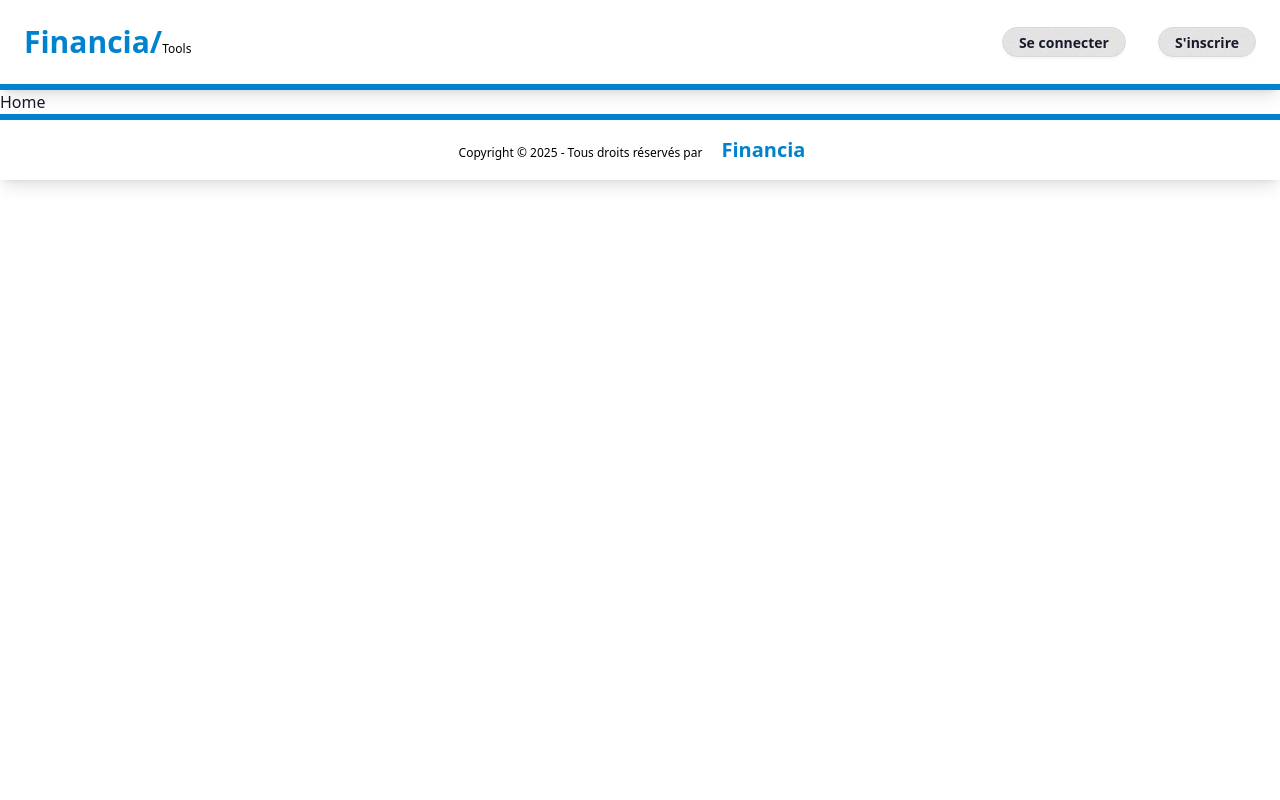
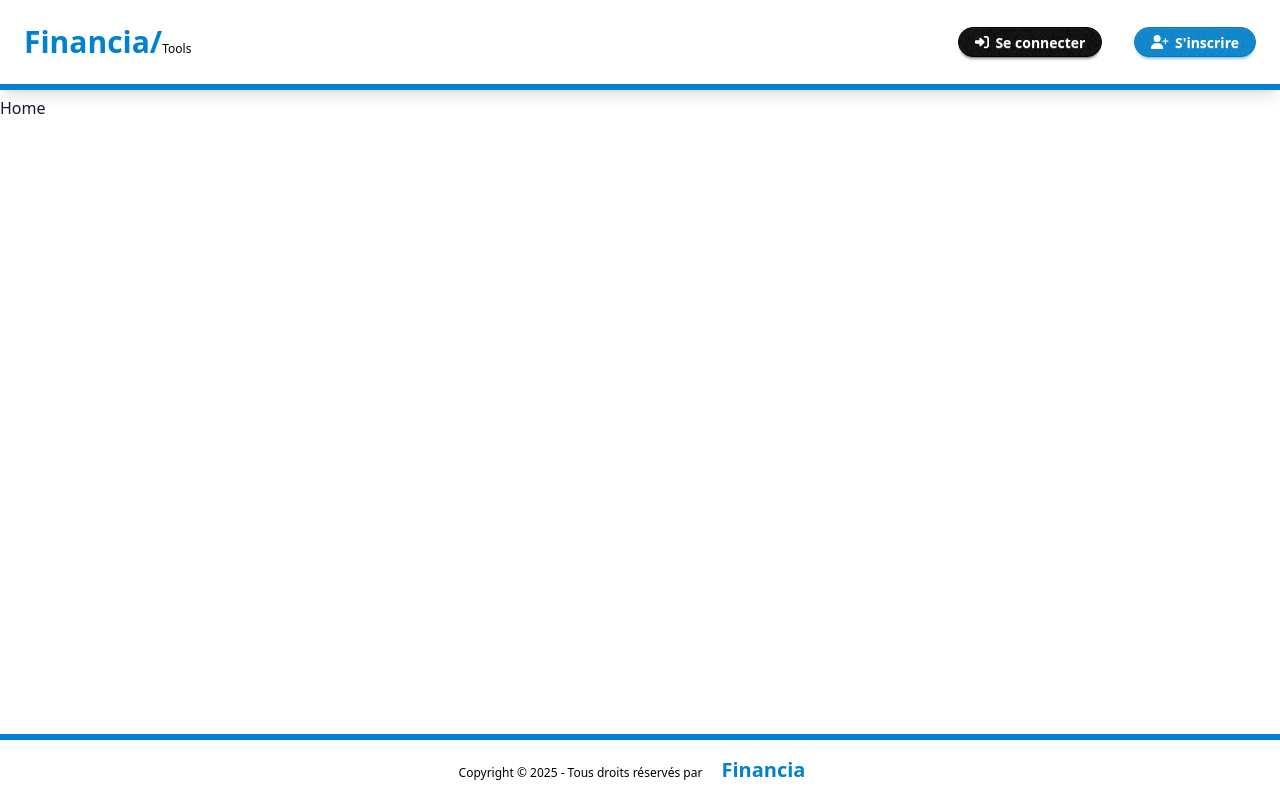
Before and after one commit to Steve05h20/Financia-Tools, a Vue app: page / in a window 1280 px wide. Built offline with nearby package versions, Linux system fonts and the light colour scheme.

Commit message:
ajout d'icone de navigation et fixation header footer

```diff
--- a/src/App.vue
+++ b/src/App.vue
@@ -1,11 +1,15 @@
 <script setup lang="ts">
 import { RouterView } from 'vue-router'
-import Header from './components/HeaderPage.vue'
+import HeaderPage from './components/HeaderPage.vue'
 import Notification from './components/ToastNotification.vue'
+import FooterHome from './components/FooterHome.vue'
 </script>
 
 <template>
-  <Header />
-  <Notification />
-  <RouterView />
+  <HeaderPage />
+  <div class="py-24">
+    <Notification />
+    <RouterView />
+  </div>
+  <FooterHome class="mt-10 fixed bottom-0 w-full bg-base-100" />
 </template>
--- a/src/components/FooterHome.vue
+++ b/src/components/FooterHome.vue
@@ -4,7 +4,7 @@ const currentYear = new Date().getFullYear()
 
 <template>
   <footer
-    class="footer sm:footer-horizontal footer-center bg-base-100 text-base-content p-4 border-t-6 shadow-lg border-primary"
+    class="footer sm:footer-horizontal footer-center bg- text-base-content p-4 border-t-6 shadow-lg border-primary"
   >
     <aside>
       <p class="text-black font-normal text-xs">
@@ -12,5 +12,7 @@ const currentYear = new Date().getFullYear()
         <span class="text-xl text-primary m-4 font-bold">Financia</span>
       </p>
     </aside>
+
+
   </footer>
 </template>
--- a/src/components/HeaderAvatar.vue
+++ b/src/components/HeaderAvatar.vue
@@ -15,15 +15,19 @@ const handleLogout = () => {
   auth.deconnexion()
   router.push('/')
 }
+
+const capitalize = (str: string) => {
+  return str.charAt(0).toUpperCase() + str.slice(1)
+}
 </script>
 <template>
 
 <details class="dropdown dropdown-center">
   <summary class="btn m-1 avatar  btn-xs py-4 avatar-online avatar-placeholder gap-4 flex items-center">
     <div class="bg-primary text-neutral-content w-8 rounded-full">
-    <span class="text-lg">{{ Props.userName[0] }}</span>
+    <span class="text-lg">{{ capitalize(Props.userName) [0] }}</span>
   </div>
-  <p class="font-bold text-lg">{{ Props.userName }}</p>
+  <p class="font-bold text-lg">{{ capitalize(Props.userName) }}</p>
   </summary>
   <ul class="menu dropdown-content bg-base-100 rounded-box z-1 w-52 p-2 shadow-sm">
     <li><a href="/profile" class="hover:bg-primary hover:text-primary-content"> <font-awesome-icon :icon="faUser" /> Profile</a></li>
--- a/src/components/HeaderPage.vue
+++ b/src/components/HeaderPage.vue
@@ -2,7 +2,8 @@
 import AuthView from '@/views/AuthView.vue'
 import { ref } from 'vue'
 import { RouterLink } from 'vue-router'
-
+import { FontAwesomeIcon } from '@fortawesome/vue-fontawesome';
+import { faUser, faWallet, faHome, faRightToBracket, faUserPlus } from '@fortawesome/free-solid-svg-icons';
 import HeaderAvatar from './HeaderAvatar.vue'
 import { useUserStore } from '@/stores/useUserSotre'
 
@@ -33,6 +34,7 @@ const fermerModal = () => {
 }
 </script>
 <template>
+  <div class="fixed top-0 left-0 right-0 z-50">
     <header
       class="navbar bg-base-100 text-base-content flex justify-around border-b-6 shadow-lg border-primary max-lg:flex-col max-lg:items-center transition-all"
     >
@@ -60,7 +62,7 @@ const fermerModal = () => {
           @click="isMenuOpen = false"
           v-if="userStore.isConnected"
         >
-        Home
+        <font-awesome-icon :icon="faHome" /> Home
         </RouterLink>
         <RouterLink
           class="btn max-sm:btn-xl"
@@ -69,7 +71,7 @@ const fermerModal = () => {
           @click="isMenuOpen = false"
           v-if="userStore.isConnected"
         >
-        Budget
+        <font-awesome-icon :icon="faWallet" /> Budget
         </RouterLink>
         <RouterLink
           class="btn max-sm:btn-xl"
@@ -78,25 +80,26 @@ const fermerModal = () => {
           @click="isMenuOpen = false"
           v-if="userStore.isConnected"
         >
-        Profile
+        <font-awesome-icon :icon="faUser" /> Profile
         </RouterLink>
 
         <div v-if="!userStore.isConnected" class="flex justify-between items-center gap-8">
-        <button class="btn" @click="connexionModalRef?.showModal()">Se connecter</button>
-        <button class="btn" @click="inscriptionModalRef?.showModal()">S'inscrire</button>
+          <button class="btn btn-neutral"  @click="connexionModalRef?.showModal()"> <font-awesome-icon :icon="faRightToBracket" /> Se connecter</button>
+          <button class="btn btn-primary" @click="inscriptionModalRef?.showModal()"> <font-awesome-icon :icon="faUserPlus" /> S'inscrire</button>
         </div>
 
         <HeaderAvatar :userName="userStore.user.firstName" v-else />
       </nav>
     </header>
+  </div>
 
   <!-- Modal pour l'inscription -->
   <dialog ref="inscriptionModalRef" class="modal w-96 h-auto m-auto">
     <div class="modal-box">
       <form method="dialog">
-        <button class="btn btn-sm btn-circle btn-ghost absolute right-2 top-2">✕</button>
+        <button class="btn btn-sm btn-circle btn-ghost  absolute right-2 top-2">✕</button>
       </form>
-      <AuthView action="inscription" @change-action="toggleModal" @inscription-reussie="fermerModal" @connexion-reussie="fermerModal" />
+      <AuthView action="inscription"  @change-action="toggleModal" @inscription-reussie="fermerModal" @connexion-reussie="fermerModal" />
     </div>
   </dialog>
 
@@ -108,7 +111,7 @@ const fermerModal = () => {
           ✕
         </button>
       </form>
-      <AuthView action="connexion" @inscription-reussie="fermerModal" @connexion-reussie="fermerModal" @change-action="toggleModal" />
+      <AuthView action="connexion"  @inscription-reussie="fermerModal" @connexion-reussie="fermerModal" @change-action="toggleModal" />
     </div>
   </dialog>
 </template>
--- a/src/views/HomeView.vue
+++ b/src/views/HomeView.vue
@@ -1,10 +1,9 @@
 <script setup lang="ts">
-import FooterHome from '../components/FooterHome.vue'
+
 </script>
 
 <template>
   <main>
     <h1>Home</h1>
   </main>
-  <FooterHome />
 </template>
```
Lines whose indentation alone changed are shown as unchanged.
